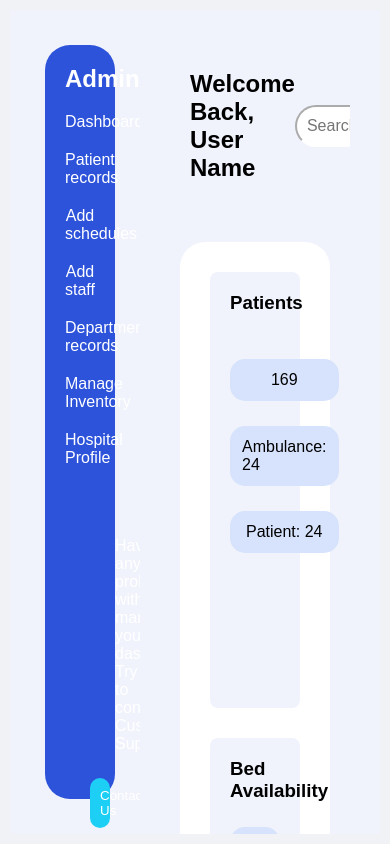
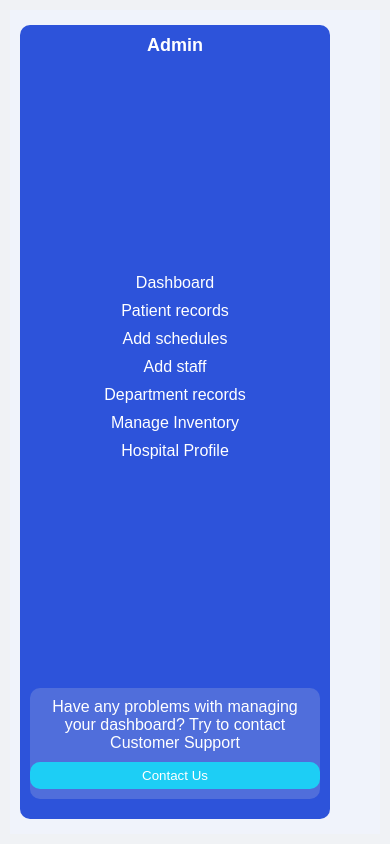
Before and after one commit to Hogwarts-Hackademy/Frontend-hospital, a React (Create React App) app: page /admin in a window 390 px wide. Built offline with nearby package versions, Linux system fonts and the light colour scheme.

Commit message:
update sidebar css

```diff
--- a/src/Components/Sidebar.css
+++ b/src/Components/Sidebar.css
@@ -62,3 +62,66 @@
 	border-radius: 15px;
 	padding: 12px;
 }
+
+/* Responsive adjustments */
+@media (max-width: 768px) {
+  .sidebar {
+    width: 100%;
+    margin: 10px 0;
+    padding: 15px;
+    border-radius: 15px;
+  }
+
+  .sidebar-header h2 {
+    font-size: 20px;
+  }
+
+  .sidebar-menu li {
+    margin: 15px 0;
+  }
+
+  .sidebar-footer {
+    margin: 15px 0;
+    padding-bottom: 15px;
+  }
+
+  .sidebar-footer p {
+    margin: 15px;
+  }
+
+  .sidebar-footer button {
+    padding: 8px;
+    border-radius: 15px;
+  }
+}
+
+@media (max-width: 480px) {
+  .sidebar {
+    width: 100%;
+    margin: 5px 0;
+    padding: 10px;
+    border-radius: 10px;
+  }
+
+  .sidebar-header h2 {
+    font-size: 18px;
+  }
+
+  .sidebar-menu li {
+    margin: 10px 0;
+  }
+
+  .sidebar-footer {
+    margin: 10px 0;
+    padding-bottom: 10px;
+  }
+
+  .sidebar-footer p {
+    margin: 10px;
+  }
+
+  .sidebar-footer button {
+    padding: 6px;
+    border-radius: 10px;
+  }
+}
```
